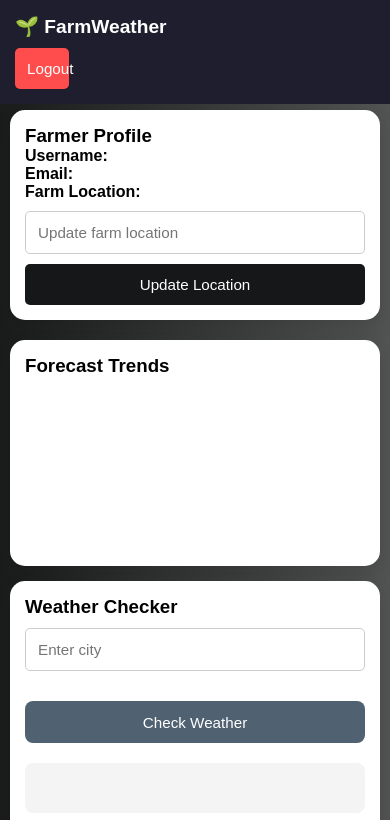
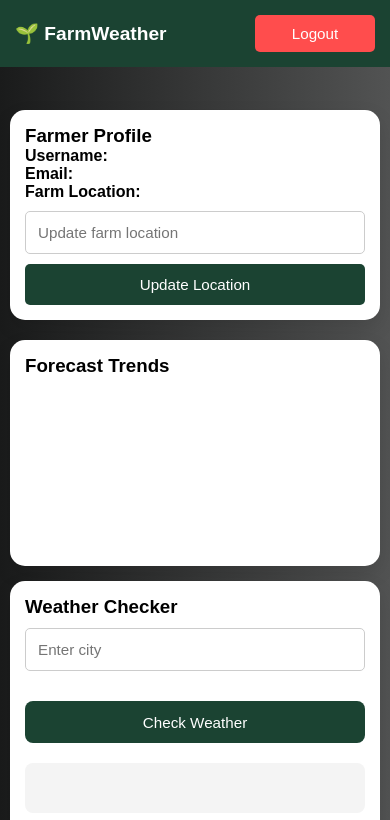
Before and after one commit to aarejamiu/farm-weather-project, a website: page frontend/dashboard.html in a window 390 px wide. Shown: the top 820 px of the page. Drawn offline with nearby package versions, Linux system fonts and the light colour scheme; no server answers; sample sign-in values are in the browser's storage.

Commit message:
CSS completed

```diff
--- a/frontend/css/styles.css
+++ b/frontend/css/styles.css
@@ -52,7 +52,7 @@ input:focus {
 button {
   width: 100%;
   padding: 12px;
-  background: #161718;
+  background: #1b4332;
   color: white;
   border: none;
   border-radius: 5px;
@@ -61,7 +61,15 @@ button {
 }
 
 button:hover {
-  background: #333a3b;
+  background: #16392a;
+}
+
+.desktop-title {
+  display: inline !important;
+}
+
+.mobile-title {
+  display: none !important;
 }
 
 /* LINKS */
@@ -100,9 +108,9 @@ nav h2 {
 }
 
 #logoutBtn {
-  width: 15%;
-  justify-content: right;
   background: #ff4d4d;
+  width: auto;
+  padding: 10px 18px;
 }
 /* DASHBOARD CONTAINER */
 body .container {
@@ -145,12 +153,19 @@ body .container {
   position: fixed;
   top: 0;
   width: 100%;
-  background: #1e1e2f;
+  background: #1b4332;
   color: white;
   padding: 15px 30px;
   display: flex;
   justify-content: space-between;
   align-items: center;
+  z-index: 1000;
+}
+
+.navbar button {
+  width: auto;
+  min-width: 120px;
+  padding: 10px 18px;
 }
 
 /* CARD STYLE */
@@ -175,7 +190,7 @@ body .container {
   width: 30%;
   margin-top: 10px;
   padding: 10px;
-  background: #506272;
+  background: #1b4332;
   color: white;
   border: none;
   border-radius: 8px;
@@ -276,10 +291,21 @@ footer {
     padding: 0;
   }
   .navbar {
-    flex-direction: column;
-    gap: 10px;
-    align-items: flex-start;
+    flex-direction: row;
+    flex-wrap: nowrap;
+    justify-content: space-between;
+    align-items: center;
     padding: 15px;
+  }
+  .navbar h2 {
+    flex: 1 1 auto;
+    min-width: 0;
+    color: white;
+  }
+  .navbar button {
+    width: auto;
+    min-width: 120px;
+    flex-shrink: 0;
   }
   .dashboard {
     flex-direction: column;
@@ -317,9 +343,12 @@ footer {
     max-height: 300px;
     overflow-y: auto;
   }
+  .desktop-title {
+    display: none !important;
+  }
   .mobile-title {
-    display: none;
-}
+    display: inline !important;
+  }
 }
 /* =========================
    SMALL PHONES
@@ -362,16 +391,38 @@ footer {
         width: 100%;
         font-size: 0.95rem;
     }
+    .navbar {
+      flex-direction: row;
+      flex-wrap: nowrap;
+      justify-content: space-between;
+      align-items: center;
+    }
+    .navbar button {
+      width: auto;
+      min-width: 120px;
+      flex-shrink: 0;
+    }
     .navbar h2 {
         font-size: 1.2rem;
+        flex: 1 1 auto;
+        min-width: 0;
     }
     .forecast-card {
       min-width: 100%;
     }
     .desktop-title {
-        display: none;
+        display: none !important;
     }
     .mobile-title {
-        display: inline;
+        display: inline !important;
     }
 }
+
+@media (min-width: 769px) {
+    .desktop-title {
+        display: inline !important;
+    }
+    .mobile-title {
+        display: none !important;
+    }
+}
```
Also changed, not shown: frontend/css/landing.css (+11 -0 lines).
